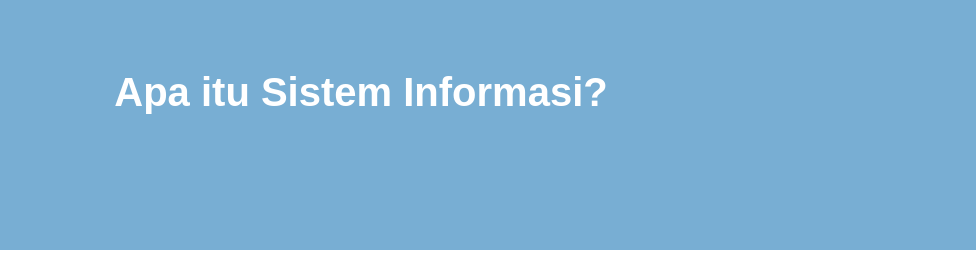
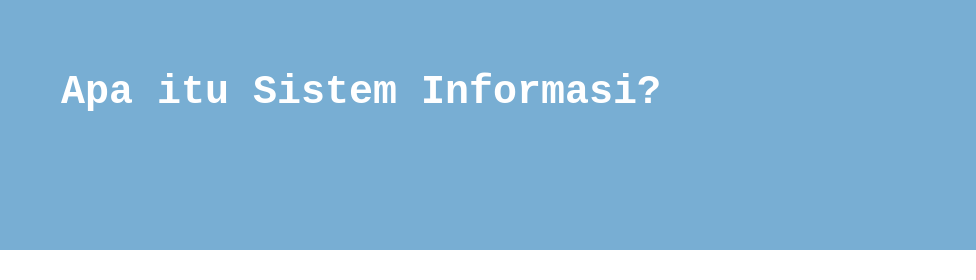
Before and after one commit to safranatha/safranatha.github.io, a plain HTML site: page index.html in a window 1280 px wide. Shown: the top 280 px of the page, 304-1280 px from the left. Drawn offline with Linux system fonts and the light colour scheme.

Commit message:
Update style1.css

```diff
--- a/style1.css
+++ b/style1.css
@@ -13,7 +13,6 @@
     height: 250px;
     width: 300px;
     float: left;
-    font-family: Arial, Helvetica, sans-serif;
 }
 
 
@@ -21,7 +20,7 @@
     font-size: 40px;
     padding-right: 250px;
     padding-top: 70px;
-    font-family:Arial, Helvetica, sans-serif;
+    font-family: monospace;
     text-align: center;
 }
 
```
